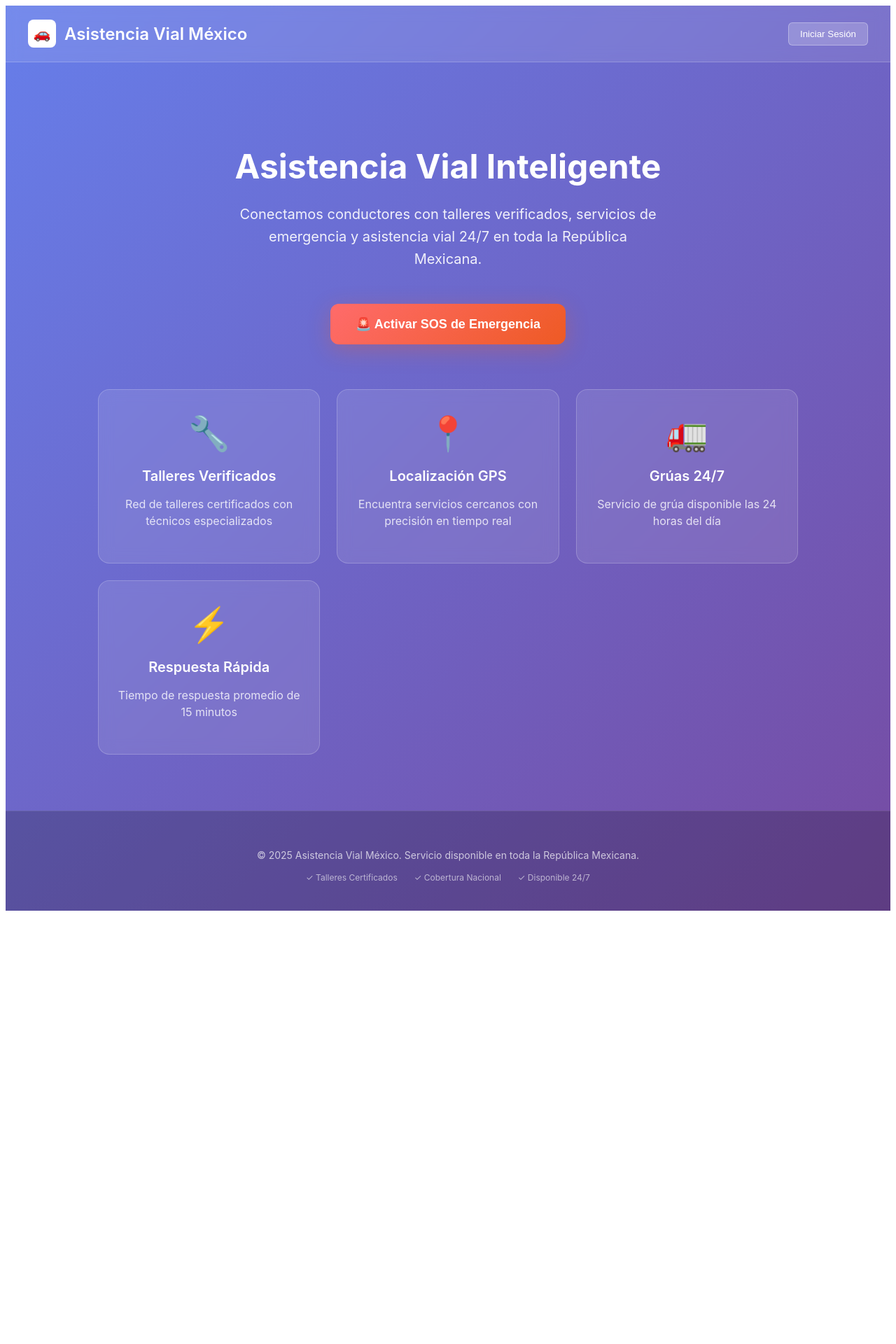
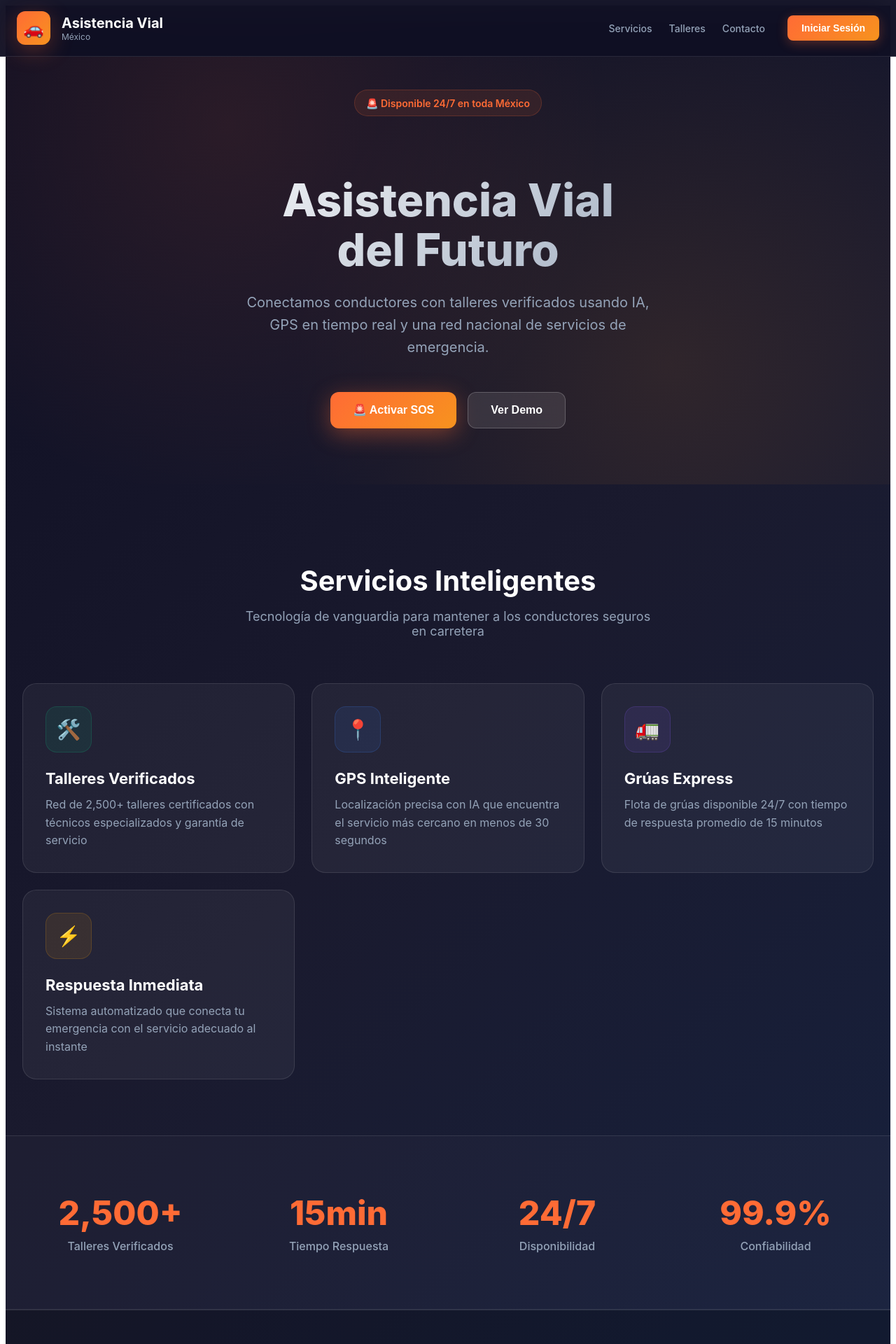
Before and after one commit to Ente56298/asistencia_vial, a React (Vite) app: page / in a window 1280 px wide. Shown: the top 1920 px of the page at 70% size. Before the commit the page ends 1309 px from the top, so only its background shows below. Built offline with nearby package versions, Linux system fonts and the light colour scheme.

Commit message:
feat: unique Dribbble-inspired design with dark navy theme, orange gradients and glassmorphism

```diff
--- a/src/main.tsx
+++ b/src/main.tsx
@@ -6,120 +6,345 @@ function App() {
   return (
     <div style={{
       minHeight: '100vh',
-      background: 'linear-gradient(135deg, #667eea 0%, #764ba2 100%)',
-      fontFamily: '-apple-system, BlinkMacSystemFont, "Segoe UI", Roboto, sans-serif'
+      background: 'linear-gradient(135deg, #0F0F23 0%, #1A1A2E 50%, #16213E 100%)',
+      fontFamily: 'Inter, -apple-system, BlinkMacSystemFont, sans-serif',
+      color: '#FFFFFF'
     }}>
-      {/* Header */}
-      <header style={{
-        padding: '20px',
-        background: 'rgba(255, 255, 255, 0.1)',
-        backdropFilter: 'blur(10px)',
-        borderBottom: '1px solid rgba(255, 255, 255, 0.2)'
+      {/* Navigation */}
+      <nav style={{
+        position: 'fixed',
+        top: 0,
+        left: 0,
+        right: 0,
+        zIndex: 50,
+        background: 'rgba(15, 15, 35, 0.95)',
+        backdropFilter: 'blur(20px)',
+        borderBottom: '1px solid rgba(255, 255, 255, 0.1)'
       }}>
-        <div style={{ maxWidth: '1200px', margin: '0 auto', display: 'flex', justifyContent: 'space-between', alignItems: 'center' }}>
-          <div style={{ display: 'flex', alignItems: 'center', gap: '12px' }}>
-            <div style={{ width: '40px', height: '40px', background: '#fff', borderRadius: '8px', display: 'flex', alignItems: 'center', justifyContent: 'center', fontSize: '20px' }}>🚗</div>
-            <h1 style={{ color: 'white', fontSize: '24px', fontWeight: '600', margin: 0 }}>Asistencia Vial México</h1>
+        <div style={{ maxWidth: '1400px', margin: '0 auto', padding: '16px 24px', display: 'flex', justifyContent: 'space-between', alignItems: 'center' }}>
+          <div style={{ display: 'flex', alignItems: 'center', gap: '16px' }}>
+            <div style={{
+              width: '48px',
+              height: '48px',
+              background: 'linear-gradient(135deg, #FF6B35, #F7931E)',
+              borderRadius: '12px',
+              display: 'flex',
+              alignItems: 'center',
+              justifyContent: 'center',
+              fontSize: '24px',
+              boxShadow: '0 8px 32px rgba(255, 107, 53, 0.3)'
+            }}>🚗</div>
+            <div>
+              <h1 style={{ fontSize: '20px', fontWeight: '700', margin: 0, color: '#FFFFFF' }}>Asistencia Vial</h1>
+              <p style={{ fontSize: '12px', margin: 0, color: '#94A3B8' }}>México</p>
+            </div>
+          </div>
+          <div style={{ display: 'flex', alignItems: 'center', gap: '32px' }}>
+            <div style={{ display: 'flex', gap: '24px' }}>
+              {['Servicios', 'Talleres', 'Contacto'].map(item => (
+                <a key={item} href="#" style={{
+                  color: '#94A3B8',
+                  textDecoration: 'none',
+                  fontSize: '14px',
+                  fontWeight: '500',
+                  transition: 'color 0.2s'
+                }}
+                onMouseOver={(e) => e.target.style.color = '#FFFFFF'}
+                onMouseOut={(e) => e.target.style.color = '#94A3B8'}
+                >{item}</a>
+              ))}
             </div>
             <button style={{
-            background: 'rgba(255, 255, 255, 0.2)',
-            border: '1px solid rgba(255, 255, 255, 0.3)',
+              background: 'linear-gradient(135deg, #FF6B35, #F7931E)',
+              border: 'none',
               color: 'white',
-            padding: '8px 16px',
-            borderRadius: '6px',
-            cursor: 'pointer'
+              padding: '10px 20px',
+              borderRadius: '8px',
+              fontSize: '14px',
+              fontWeight: '600',
+              cursor: 'pointer',
+              boxShadow: '0 4px 16px rgba(255, 107, 53, 0.3)'
             }}>Iniciar Sesión</button>
           </div>
-      </header>
+        </div>
+      </nav>
 
       {/* Hero Section */}
-      <main style={{ padding: '80px 20px', textAlign: 'center' }}>
-        <div style={{ maxWidth: '800px', margin: '0 auto' }}>
-          <h2 style={{
-            fontSize: '48px',
-            fontWeight: '700',
-            color: 'white',
+      <section style={{ paddingTop: '120px', paddingBottom: '80px', textAlign: 'center', position: 'relative' }}>
+        {/* Background Pattern */}
+        <div style={{
+          position: 'absolute',
+          top: 0,
+          left: 0,
+          right: 0,
+          bottom: 0,
+          backgroundImage: 'radial-gradient(circle at 25% 25%, rgba(255, 107, 53, 0.1) 0%, transparent 50%), radial-gradient(circle at 75% 75%, rgba(247, 147, 30, 0.1) 0%, transparent 50%)',
+          pointerEvents: 'none'
+        }} />
+
+        <div style={{ maxWidth: '900px', margin: '0 auto', padding: '0 24px', position: 'relative' }}>
+          <div style={{
+            display: 'inline-block',
+            background: 'rgba(255, 107, 53, 0.1)',
+            border: '1px solid rgba(255, 107, 53, 0.2)',
+            borderRadius: '24px',
+            padding: '8px 16px',
+            marginBottom: '32px'
+          }}>
+            <span style={{ fontSize: '14px', fontWeight: '600', color: '#FF6B35' }}>🚨 Disponible 24/7 en toda México</span>
+          </div>
+
+          <h1 style={{
+            fontSize: '64px',
+            fontWeight: '800',
+            lineHeight: '1.1',
             marginBottom: '24px',
-            lineHeight: '1.2'
-          }}>Asistencia Vial Inteligente</h2>
+            background: 'linear-gradient(135deg, #FFFFFF 0%, #94A3B8 100%)',
+            WebkitBackgroundClip: 'text',
+            WebkitTextFillColor: 'transparent',
+            backgroundClip: 'text'
+          }}>Asistencia Vial<br />del Futuro</h1>
 
           <p style={{
             fontSize: '20px',
-            color: 'rgba(255, 255, 255, 0.9)',
+            lineHeight: '1.6',
+            color: '#94A3B8',
             marginBottom: '48px',
-            lineHeight: '1.6',
             maxWidth: '600px',
             margin: '0 auto 48px'
-          }}>Conectamos conductores con talleres verificados, servicios de emergencia y asistencia vial 24/7 en toda la República Mexicana.</p>
+          }}>Conectamos conductores con talleres verificados usando IA, GPS en tiempo real y una red nacional de servicios de emergencia.</p>
 
-          {/* CTA Button */}
+          <div style={{ display: 'flex', gap: '16px', justifyContent: 'center', flexWrap: 'wrap' }}>
             <button style={{
-            background: 'linear-gradient(135deg, #ff6b6b, #ee5a24)',
+              background: 'linear-gradient(135deg, #FF6B35, #F7931E)',
+              border: 'none',
               color: 'white',
-            border: 'none',
-            padding: '18px 36px',
-            fontSize: '18px',
+              padding: '16px 32px',
+              borderRadius: '12px',
+              fontSize: '16px',
+              fontWeight: '700',
+              cursor: 'pointer',
+              boxShadow: '0 8px 32px rgba(255, 107, 53, 0.4)',
+              transition: 'transform 0.2s, box-shadow 0.2s',
+              display: 'flex',
+              alignItems: 'center',
+              gap: '8px'
+            }}
+            onMouseOver={(e) => {
+              e.target.style.transform = 'translateY(-2px)'
+              e.target.style.boxShadow = '0 12px 40px rgba(255, 107, 53, 0.5)'
+            }}
+            onMouseOut={(e) => {
+              e.target.style.transform = 'translateY(0)'
+              e.target.style.boxShadow = '0 8px 32px rgba(255, 107, 53, 0.4)'
+            }}
+            >
+              🚨 Activar SOS
+            </button>
+
+            <button style={{
+              background: 'rgba(255, 255, 255, 0.1)',
+              border: '1px solid rgba(255, 255, 255, 0.2)',
+              color: 'white',
+              padding: '16px 32px',
+              borderRadius: '12px',
+              fontSize: '16px',
               fontWeight: '600',
-            borderRadius: '12px',
               cursor: 'pointer',
-            boxShadow: '0 8px 32px rgba(238, 90, 36, 0.3)',
-            marginBottom: '64px',
-            transition: 'transform 0.2s'
+              backdropFilter: 'blur(10px)',
+              transition: 'all 0.2s'
             }}
-          onMouseOver={(e) => e.target.style.transform = 'translateY(-2px)'}
-          onMouseOut={(e) => e.target.style.transform = 'translateY(0)'}
-          >🚨 Activar SOS de Emergencia</button>
+            onMouseOver={(e) => {
+              e.target.style.background = 'rgba(255, 255, 255, 0.15)'
+              e.target.style.transform = 'translateY(-2px)'
+            }}
+            onMouseOut={(e) => {
+              e.target.style.background = 'rgba(255, 255, 255, 0.1)'
+              e.target.style.transform = 'translateY(0)'
+            }}
+            >
+              Ver Demo
+            </button>
+          </div>
+        </div>
+      </section>
+
+      {/* Features Grid */}
+      <section style={{ padding: '80px 24px', maxWidth: '1400px', margin: '0 auto' }}>
+        <div style={{ textAlign: 'center', marginBottom: '64px' }}>
+          <h2 style={{
+            fontSize: '40px',
+            fontWeight: '700',
+            marginBottom: '16px',
+            color: '#FFFFFF'
+          }}>Servicios Inteligentes</h2>
+          <p style={{ fontSize: '18px', color: '#94A3B8', maxWidth: '600px', margin: '0 auto' }}>
+            Tecnología de vanguardia para mantener a los conductores seguros en carretera
+          </p>
         </div>
 
-        {/* Services Grid */}
         <div style={{
           display: 'grid',
-          gridTemplateColumns: 'repeat(auto-fit, minmax(280px, 1fr))',
-          gap: '24px',
-          maxWidth: '1000px',
-          margin: '0 auto'
+          gridTemplateColumns: 'repeat(auto-fit, minmax(320px, 1fr))',
+          gap: '24px'
         }}>
           {[
-            { icon: '🔧', title: 'Talleres Verificados', desc: 'Red de talleres certificados con técnicos especializados' },
-            { icon: '📍', title: 'Localización GPS', desc: 'Encuentra servicios cercanos con precisión en tiempo real' },
-            { icon: '🚛', title: 'Grúas 24/7', desc: 'Servicio de grúa disponible las 24 horas del día' },
-            { icon: '⚡', title: 'Respuesta Rápida', desc: 'Tiempo de respuesta promedio de 15 minutos' }
-          ].map((service, i) => (
+            {
+              icon: '🛠️',
+              title: 'Talleres Verificados',
+              desc: 'Red de 2,500+ talleres certificados con técnicos especializados y garantía de servicio',
+              color: '#10B981',
+              bgColor: 'rgba(16, 185, 129, 0.1)'
+            },
+            {
+              icon: '📍',
+              title: 'GPS Inteligente',
+              desc: 'Localización precisa con IA que encuentra el servicio más cercano en menos de 30 segundos',
+              color: '#3B82F6',
+              bgColor: 'rgba(59, 130, 246, 0.1)'
+            },
+            {
+              icon: '🚛',
+              title: 'Grúas Express',
+              desc: 'Flota de grúas disponible 24/7 con tiempo de respuesta promedio de 15 minutos',
+              color: '#8B5CF6',
+              bgColor: 'rgba(139, 92, 246, 0.1)'
+            },
+            {
+              icon: '⚡',
+              title: 'Respuesta Inmediata',
+              desc: 'Sistema automatizado que conecta tu emergencia con el servicio adecuado al instante',
+              color: '#F59E0B',
+              bgColor: 'rgba(245, 158, 11, 0.1)'
+            }
+          ].map((feature, i) => (
             <div key={i} style={{
-              background: 'rgba(255, 255, 255, 0.1)',
-              backdropFilter: 'blur(10px)',
-              border: '1px solid rgba(255, 255, 255, 0.2)',
+              background: 'rgba(255, 255, 255, 0.05)',
+              border: '1px solid rgba(255, 255, 255, 0.1)',
+              borderRadius: '20px',
+              padding: '32px',
+              transition: 'all 0.3s ease',
+              cursor: 'pointer',
+              position: 'relative',
+              overflow: 'hidden'
+            }}
+            onMouseOver={(e) => {
+              e.target.style.transform = 'translateY(-8px)'
+              e.target.style.boxShadow = `0 20px 60px ${feature.bgColor}`
+              e.target.style.borderColor = feature.color
+            }}
+            onMouseOut={(e) => {
+              e.target.style.transform = 'translateY(0)'
+              e.target.style.boxShadow = 'none'
+              e.target.style.borderColor = 'rgba(255, 255, 255, 0.1)'
+            }}
+            >
+              <div style={{
+                width: '64px',
+                height: '64px',
+                background: feature.bgColor,
                 borderRadius: '16px',
-              padding: '32px 24px',
-              textAlign: 'center',
-              transition: 'transform 0.2s'
-            }}
-            onMouseOver={(e) => e.target.style.transform = 'translateY(-4px)'}
-            onMouseOut={(e) => e.target.style.transform = 'translateY(0)'}
-            >
-              <div style={{ fontSize: '48px', marginBottom: '16px' }}>{service.icon}</div>
-              <h3 style={{ color: 'white', fontSize: '20px', fontWeight: '600', marginBottom: '12px' }}>{service.title}</h3>
-              <p style={{ color: 'rgba(255, 255, 255, 0.8)', fontSize: '16px', lineHeight: '1.5' }}>{service.desc}</p>
+                display: 'flex',
+                alignItems: 'center',
+                justifyContent: 'center',
+                fontSize: '28px',
+                marginBottom: '24px',
+                border: `1px solid ${feature.color}30`
+              }}>
+                {feature.icon}
+              </div>
+              <h3 style={{
+                fontSize: '22px',
+                fontWeight: '700',
+                marginBottom: '12px',
+                color: '#FFFFFF'
+              }}>{feature.title}</h3>
+              <p style={{
+                fontSize: '16px',
+                lineHeight: '1.6',
+                color: '#94A3B8',
+                margin: 0
+              }}>{feature.desc}</p>
             </div>
           ))}
         </div>
-      </main>
+      </section>
+
+      {/* Stats Section */}
+      <section style={{
+        padding: '80px 24px',
+        background: 'rgba(255, 255, 255, 0.02)',
+        borderTop: '1px solid rgba(255, 255, 255, 0.1)',
+        borderBottom: '1px solid rgba(255, 255, 255, 0.1)'
+      }}>
+        <div style={{ maxWidth: '1200px', margin: '0 auto', textAlign: 'center' }}>
+          <div style={{
+            display: 'grid',
+            gridTemplateColumns: 'repeat(auto-fit, minmax(200px, 1fr))',
+            gap: '48px'
+          }}>
+            {[
+              { number: '2,500+', label: 'Talleres Verificados' },
+              { number: '15min', label: 'Tiempo Respuesta' },
+              { number: '24/7', label: 'Disponibilidad' },
+              { number: '99.9%', label: 'Confiabilidad' }
+            ].map((stat, i) => (
+              <div key={i}>
+                <div style={{
+                  fontSize: '48px',
+                  fontWeight: '800',
+                  color: '#FF6B35',
+                  marginBottom: '8px'
+                }}>{stat.number}</div>
+                <div style={{
+                  fontSize: '16px',
+                  color: '#94A3B8',
+                  fontWeight: '500'
+                }}>{stat.label}</div>
+              </div>
+            ))}
+          </div>
+        </div>
+      </section>
 
       {/* Footer */}
       <footer style={{
+        padding: '60px 24px 40px',
         background: 'rgba(0, 0, 0, 0.2)',
-        padding: '40px 20px',
-        textAlign: 'center',
         borderTop: '1px solid rgba(255, 255, 255, 0.1)'
       }}>
-        <div style={{ maxWidth: '1200px', margin: '0 auto' }}>
-          <p style={{ color: 'rgba(255, 255, 255, 0.7)', fontSize: '14px' }}>
+        <div style={{ maxWidth: '1200px', margin: '0 auto', textAlign: 'center' }}>
+          <div style={{ marginBottom: '32px' }}>
+            <div style={{ display: 'flex', alignItems: 'center', justifyContent: 'center', gap: '16px', marginBottom: '16px' }}>
+              <div style={{
+                width: '40px',
+                height: '40px',
+                background: 'linear-gradient(135deg, #FF6B35, #F7931E)',
+                borderRadius: '10px',
+                display: 'flex',
+                alignItems: 'center',
+                justifyContent: 'center',
+                fontSize: '20px'
+              }}>🚗</div>
+              <span style={{ fontSize: '18px', fontWeight: '700', color: '#FFFFFF' }}>Asistencia Vial México</span>
+            </div>
+            <p style={{ color: '#64748B', fontSize: '14px', margin: 0 }}>
               © 2025 Asistencia Vial México. Servicio disponible en toda la República Mexicana.
             </p>
-          <div style={{ marginTop: '16px', display: 'flex', justifyContent: 'center', gap: '24px' }}>
-            <span style={{ color: 'rgba(255, 255, 255, 0.6)', fontSize: '12px' }}>✓ Talleres Certificados</span>
-            <span style={{ color: 'rgba(255, 255, 255, 0.6)', fontSize: '12px' }}>✓ Cobertura Nacional</span>
-            <span style={{ color: 'rgba(255, 255, 255, 0.6)', fontSize: '12px' }}>✓ Disponible 24/7</span>
+          </div>
+
+          <div style={{
+            display: 'flex',
+            justifyContent: 'center',
+            gap: '32px',
+            flexWrap: 'wrap',
+            fontSize: '14px',
+            color: '#64748B'
+          }}>
+            <span>✓ Talleres Certificados</span>
+            <span>✓ Cobertura Nacional</span>
+            <span>✓ Disponible 24/7</span>
+            <span>✓ Respuesta Garantizada</span>
           </div>
         </div>
       </footer>
```
Lines whose indentation alone changed are shown as unchanged.
